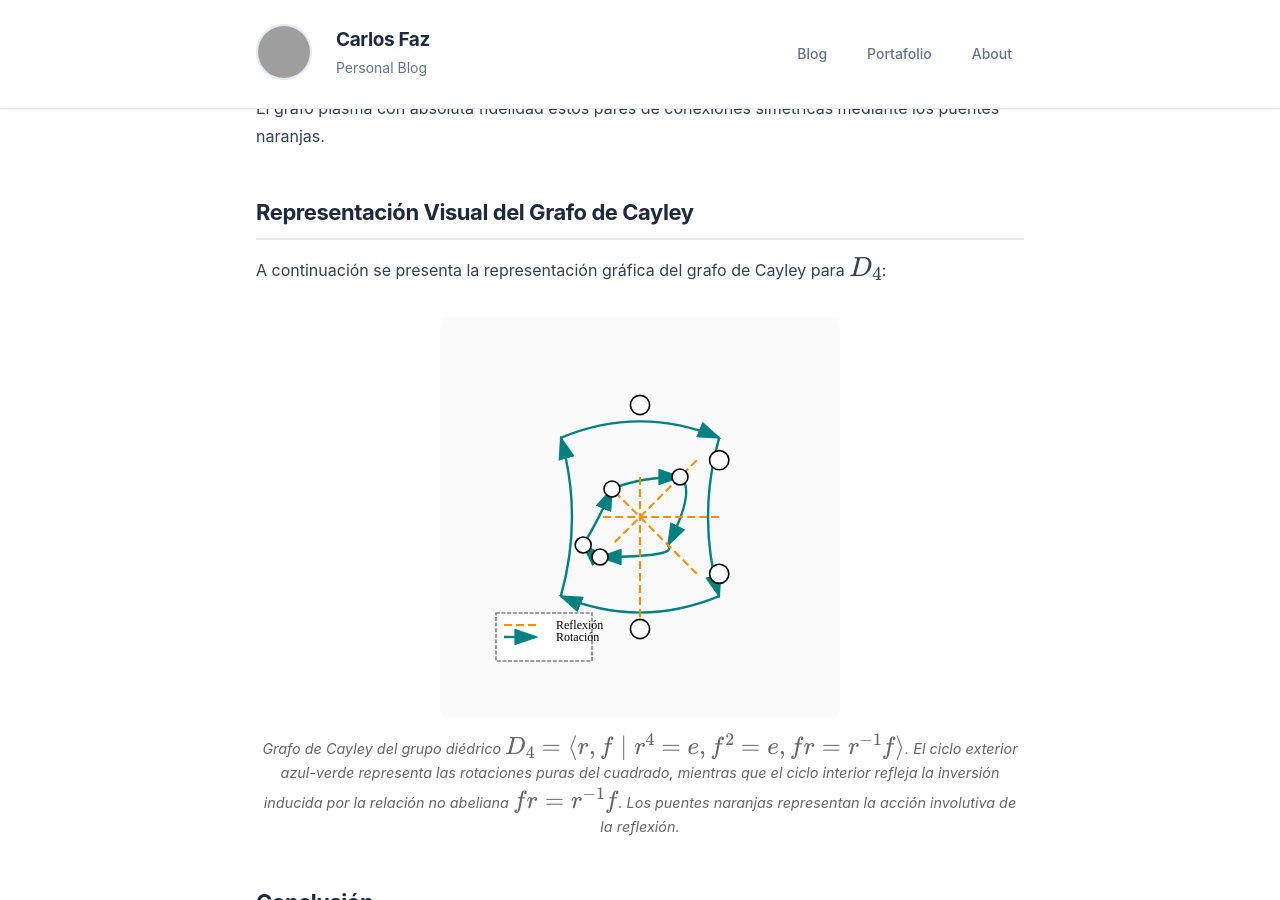
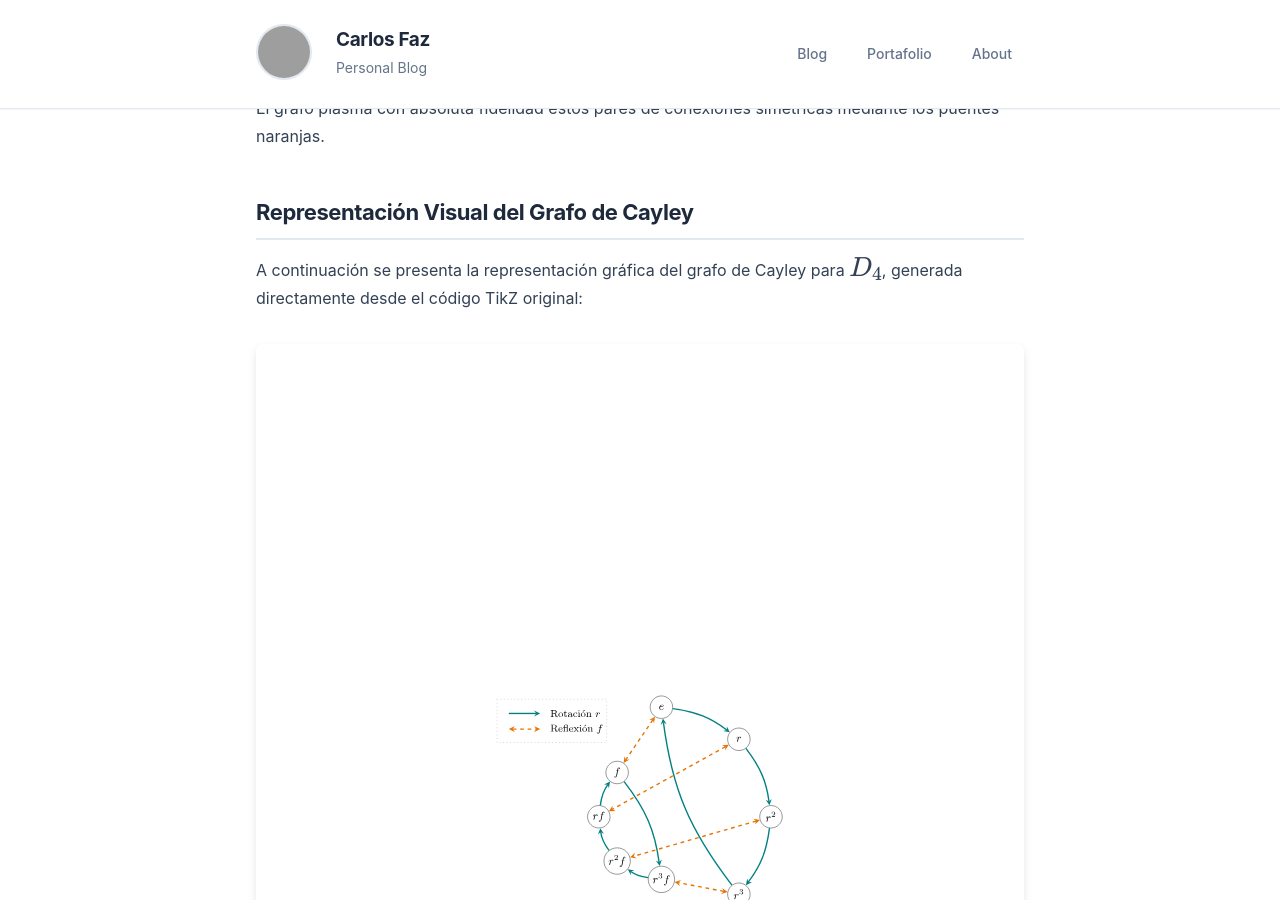
Before and after one commit to carlosfaz/carlosfaz.github.io, a Jekyll site: the page built from _posts/2026-07-18-grafo-cayley-d4.md, in a window 1280 px wide and 900 px high, scrolled down 2083 px. Built offline with Jekyll 4.4.1, drawn with Linux system fonts in a browser that asks for light colours; formulas are drawn with MathJax 3; grey boxes are pictures that could not be loaded.

Commit message:
daily update
daily update

```diff
--- a/_posts/2026-07-18-grafo-cayley-d4.md
+++ b/_posts/2026-07-18-grafo-cayley-d4.md
@@ -79,69 +79,10 @@ El grafo plasma con absoluta fidelidad estos pares de conexiones simétricas med
 
 ## Representación Visual del Grafo de Cayley
 
-A continuación se presenta la representación gráfica del grafo de Cayley para $D_4$:
+A continuación se presenta la representación gráfica del grafo de Cayley para $D_4$, generada directamente desde el código TikZ original:
 
 <figure style="text-align: center; margin: 2em 0;">
-  <svg width="400" height="400" viewBox="-2.5 -2.5 5 5" style="max-width: 100%; height: auto; background: #fafafa; border-radius: 8px;">
-    <!-- Estilos -->
-    <defs>
-      <marker id="arrowhead-teal" markerWidth="10" markerHeight="7" refX="9" refY="3.5" orient="auto">
-        <polygon points="0 0, 10 3.5, 0 7" fill="#008080"/>
-      </marker>
-      <marker id="arrowhead-orange" markerWidth="10" markerHeight="7" refX="9" refY="3.5" orient="auto">
-        <polygon points="0 0, 10 3.5, 0 7" fill="#FF8C00"/>
-      </marker>
-    </defs>
-
-    <!-- Aristas de rotación (ciclo exterior) -->
-    <path d="M 0.99,-0.99 Q 0.71,0 0.99,0.99" stroke="#008080" stroke-width="0.03" fill="none" marker-end="url(#arrowhead-teal)"/>
-    <path d="M 0.99,0.99 Q 0,1.4  -0.99,0.99" stroke="#008080" stroke-width="0.03" fill="none" marker-end="url(#arrowhead-teal)"/>
-    <path d="M -0.99,0.99 Q -0.71,0 -0.99,-0.99" stroke="#008080" stroke-width="0.03" fill="none" marker-end="url(#arrowhead-teal)"/>
-    <path d="M -0.99,-0.99 Q 0,-1.4 0.99,-0.99" stroke="#008080" stroke-width="0.03" fill="none" marker-end="url(#arrowhead-teal)"/>
-
-    <!-- Aristas de rotación (ciclo interior) -->
-    <path d="M -0.5,0.5 Q -0.35,0.71 -0.71,0.35" stroke="#008080" stroke-width="0.03" fill="none" marker-end="url(#arrowhead-teal)"/>
-    <path d="M -0.71,0.35 Q -0.5,0 -0.35,-0.35" stroke="#008080" stroke-width="0.03" fill="none" marker-end="url(#arrowhead-teal)"/>
-    <path d="M -0.35,-0.35 Q 0,-0.5 0.5,-0.5" stroke="#008080" stroke-width="0.03" fill="none" marker-end="url(#arrowhead-teal)"/>
-    <path d="M 0.5,-0.5 Q 0.71,-0.35 0.35,0.35" stroke="#008080" stroke-width="0.03" fill="none" marker-end="url(#arrowhead-teal)"/>
-    <path d="M 0.35,0.35 Q 0.5,0.5 -0.5,0.5" stroke="#008080" stroke-width="0.03" fill="none" marker-end="url(#arrowhead-teal)"/>
-
-    <!-- Aristas de reflexión (punteadas) -->
-    <line x1="0.71" y1="-0.71" x2="-0.35" y2="0.35" stroke="#FF8C00" stroke-width="0.025" stroke-dasharray="0.1,0.05"/>
-    <line x1="0.99" y1="0" x2="-0.5" y2="0" stroke="#FF8C00" stroke-width="0.025" stroke-dasharray="0.1,0.05"/>
-    <line x1="0.71" y1="0.71" x2="-0.35" y2="-0.35" stroke="#FF8C00" stroke-width="0.025" stroke-dasharray="0.1,0.05"/>
-    <line x1="0" y1="1.4" x2="0" y2="-0.5" stroke="#FF8C00" stroke-width="0.025" stroke-dasharray="0.1,0.05"/>
-
-    <!-- Nodos (círculo exterior) -->
-    <circle cx="0" cy="1.4" r="0.12" fill="white" stroke="black" stroke-width="0.02"/>
-    <circle cx="0.99" cy="0.71" r="0.12" fill="white" stroke="black" stroke-width="0.02"/>
-    <circle cx="0.99" cy="-0.71" r="0.12" fill="white" stroke="black" stroke-width="0.02"/>
-    <circle cx="0" cy="-1.4" r="0.12" fill="white" stroke="black" stroke-width="0.02"/>
-
-    <!-- Nodos (círculo interior) -->
-    <circle cx="-0.5" cy="0.5" r="0.1" fill="white" stroke="black" stroke-width="0.02"/>
-    <circle cx="-0.71" cy="0.35" r="0.1" fill="white" stroke="black" stroke-width="0.02"/>
-    <circle cx="-0.35" cy="-0.35" r="0.1" fill="white" stroke="black" stroke-width="0.02"/>
-    <circle cx="0.5" cy="-0.5" r="0.1" fill="white" stroke="black" stroke-width="0.02"/>
-
-    <!-- Etiquetas -->
-    <text x="0" y="1.55" text-anchor="middle" font-size="0.25" font-family="serif">$e$</text>
-    <text x="1.15" y="0.71" text-anchor="middle" font-size="0.25" font-family="serif">$r$</text>
-    <text x="1.15" y="-0.71" text-anchor="middle" font-size="0.25" font-family="serif">$r^2$</text>
-    <text x="0" y="-1.55" text-anchor="middle" font-size="0.25" font-family="serif">$r^3$</text>
-
-    <text x="-0.65" y="0.65" text-anchor="middle" font-size="0.2" font-family="serif">$f$</text>
-    <text x="-0.85" y="0.35" text-anchor="middle" font-size="0.2" font-family="serif">$rf$</text>
-    <text x="-0.2" y="-0.5" text-anchor="middle" font-size="0.2" font-family="serif">$r^2f$</text>
-    <text x="0.65" y="-0.65" text-anchor="middle" font-size="0.2" font-family="serif">$r^3f$</text>
-
-    <!-- Leyenda -->
-    <rect x="-1.8" y="1.2" width="1.2" height="0.6" fill="white" stroke="gray" stroke-width="0.02" stroke-dasharray="0.05,0.02"/>
-    <line x1="-1.7" y1="1.5" x2="-1.3" y2="1.5" stroke="#008080" stroke-width="0.03" marker-end="url(#arrowhead-teal)"/>
-    <text x="-1.05" y="1.55" font-size="0.15" font-family="serif">Rotación $r$</text>
-    <line x1="-1.7" y1="1.35" x2="-1.3" y2="1.35" stroke="#FF8C00" stroke-width="0.025" stroke-dasharray="0.1,0.05"/>
-    <text x="-1.05" y="1.4" font-size="0.15" font-family="serif">Reflexión $f$</text>
-  </svg>
+  <img src="/images/cayley-graph-d4.svg" alt="Grafo de Cayley del grupo diédrico D4" style="max-width: 100%; height: auto; border-radius: 8px; box-shadow: 0 4px 8px rgba(0,0,0,0.1);">
   <figcaption style="margin-top: 0.5em; font-style: italic; color: #666; font-size: 0.9em;">
     Grafo de Cayley del grupo diédrico $D_4 = \langle r, f \mid r^4 = e, f^2 = e, fr = r^{-1}f \rangle$.
     El ciclo exterior azul-verde representa las rotaciones puras del cuadrado, mientras que el ciclo interior refleja
```
Also changed, not shown: images/cayley-graph-d4.svg (added).
